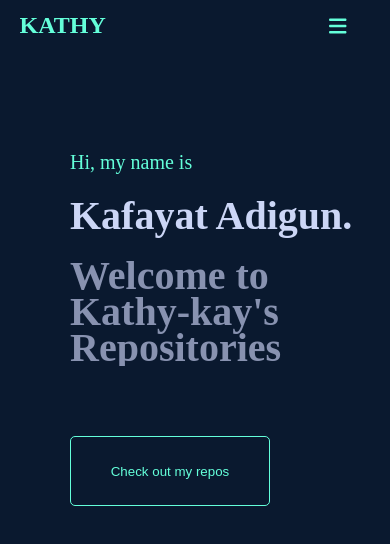
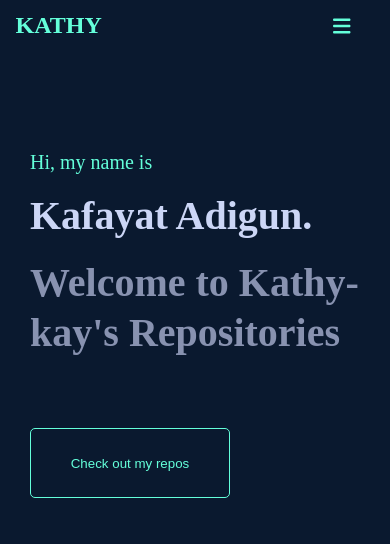
Before and after one commit to Kathy-kay/Vue-exams-project, a Vue app: page / in a window 390 px wide. Shown: the top 544 px of the page. Built offline with nearby package versions, Linux system fonts and the light colour scheme.

Commit message:
worked on the moule responsiveness

```diff
--- a/src/components/Navigation.vue
+++ b/src/components/Navigation.vue
@@ -73,7 +73,7 @@ nav{
     flex-direction: row;
     padding: 12px 0;
     transition: .5s ease all;
-    width: 90%;
+    width: 92%;
     margin: 0 auto;
     overflow:hidden;
 
--- a/src/components/RepoList.vue
+++ b/src/components/RepoList.vue
@@ -111,10 +111,10 @@
 
 <style scoped>
     .container{
-        padding: 100px 70px 0 130px;
+        margin: 0 auto;
         display: flex;
-        width: 100%;
-
+        width: 92%;
+        padding-block: 60px;
 
     }
 
@@ -167,7 +167,8 @@
         .container{
             display: flex;
             flex-direction: column;
-            padding: 100px 70px 0 80px;
+          padding-left: 20px;
+          padding-right:20px;
 
         }
 
@@ -210,25 +211,7 @@
         color:#ccd6f6;
 
     }
-    @media(max-width: 1115px){
-        .container{
-            padding-left: 100px;
-        }
-    }
 
-    @media (max-width:950px){
-        .container{
-            padding-left: 80px;
-        }
 
-    }
-    @media(max-width:900px){
-        ul{
-            grid-template-columns: 1fr;
-        }
-        .pagination{
-            margin-left: 30PX;
-            margin-bottom:30px
-        }
-    }
+
 </style>
--- a/src/views/HomeView.vue
+++ b/src/views/HomeView.vue
@@ -64,7 +64,7 @@ export default{
   }
   .hero-welcome{
     margin-top: 20px ;
-    line-height: 0.9;
+    line-height: 1.25;
     color: #8892b0;
     font-size: clamp(40px, 8vw, 80px);
     overflow-y: hidden;
@@ -89,7 +89,7 @@ export default{
 
   @media (max-width: 750px){
     .container{
-      padding: 100px 0 0 70px;
+      padding: 100px 0 0 30px;
 
     }
 
```
